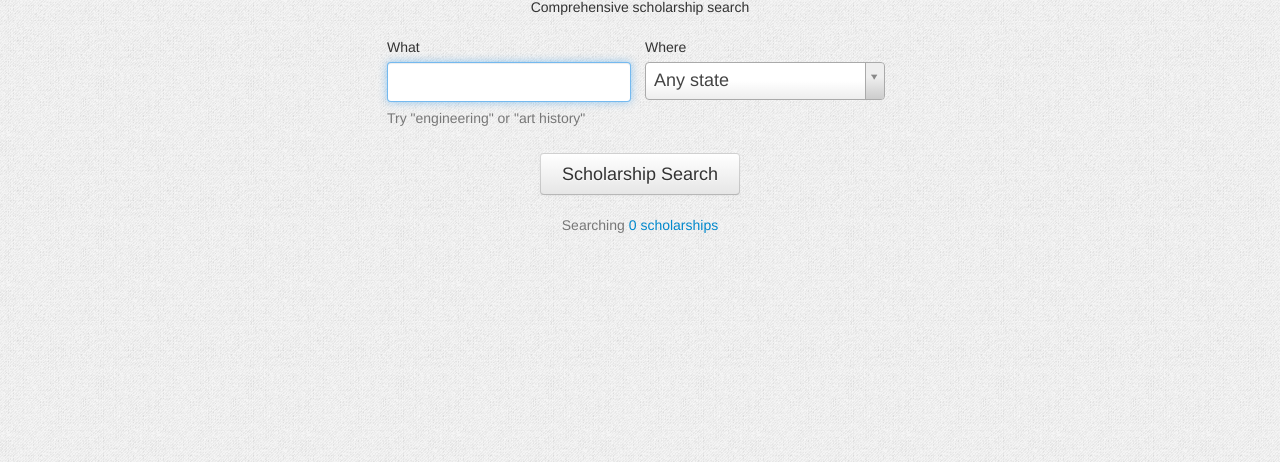
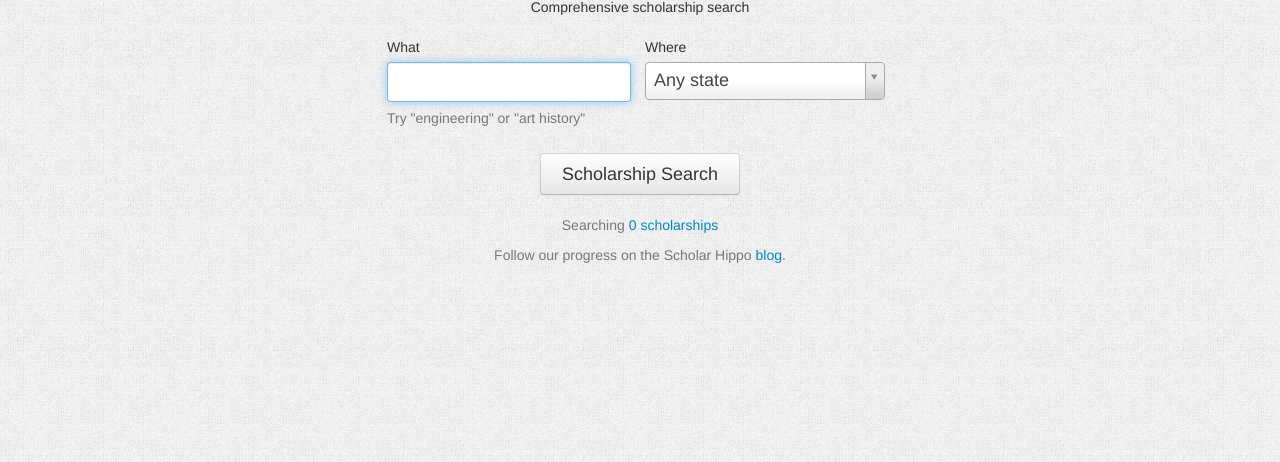
Before and after one commit to NickCarneiro/scholarhippo, a Django app: page / in a window 1280 px wide. Shown: the part 273-735 px from the top of the page. Run offline with Django 3.2, Linux system fonts and the light colour scheme; data that the repository does not hold is empty; parts of the project's set-up code (start-up, migrations or seed data) failed here and were passed over; some libraries are stand-ins or nearby versions.

Commit message:
added blog promo

```diff
--- a/search/static/css/global.css
+++ b/search/static/css/global.css
@@ -66,6 +66,10 @@ input.what-input {
 #navshell-logo-container {
   display: inline-block;
   float: left; }
+
+#homepage-promo {
+  margin: 10px 0 10px 0;
+  color: #777; }
 
 #serp-container {
   background: #fff;
--- a/search/static/css/home.scss
+++ b/search/static/css/home.scss
@@ -91,3 +91,8 @@ input.what-input {
   display: inline-block;
   float: left;
 }
+
+#homepage-promo {
+  margin: 10px 0 10px 0;
+  color: #777;
+}
--- a/templates/index.html
+++ b/templates/index.html
@@ -101,6 +101,9 @@ mixpanel.init("2871f3b0cb686b7f9fff1ba66d042817");</script><!-- end Mixpanel -->
             <div id="scholarship-count">
                 Searching <a href="/search?q=&l=US&from=home">{{ scholarship_count | intcomma}} scholarships </a>
             </div>
+            <div id="homepage-promo">
+                Follow our progress on the Scholar Hippo <a href="/blog">blog</a>.
+            </div>
         </div>
 
     </div>
```
